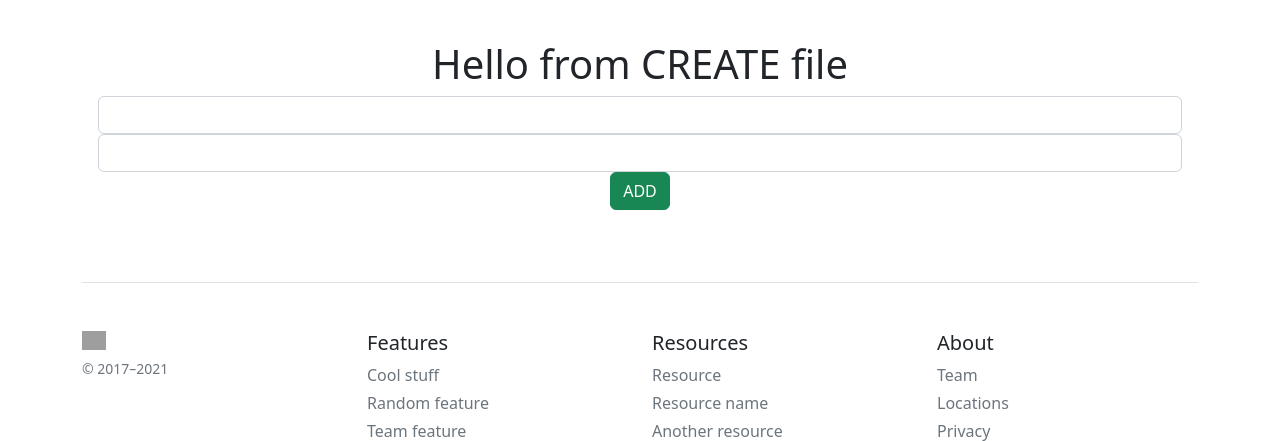
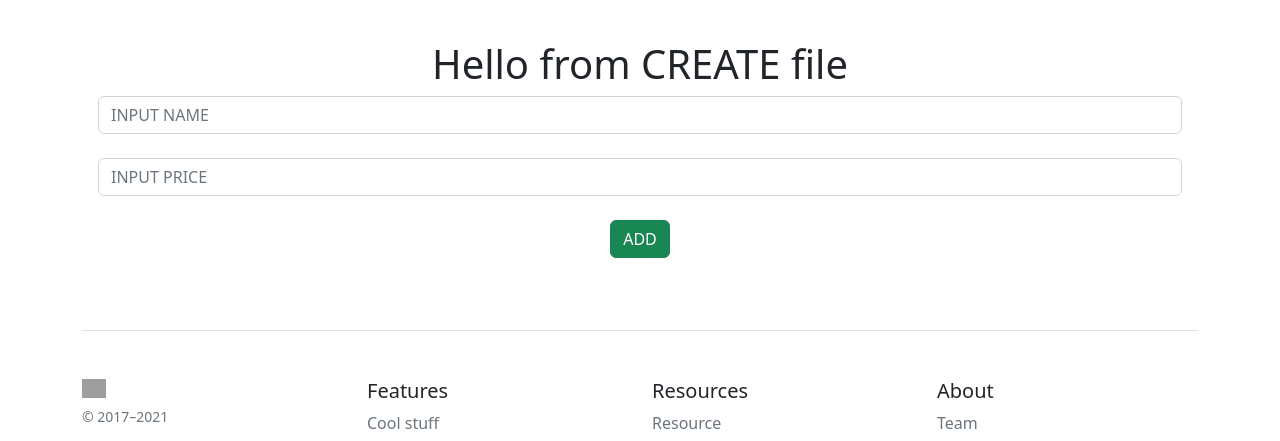
Before and after one commit to Petrovskaya-Svetlana/example_shoponline, a Python web app: template templates/create.html in a window 1280 px wide. Shown: the part 73-514 px from the top of the page. Run offline with Jinja, Linux system fonts and the light colour scheme; the template is opened without the code that fills it, so the values that code supplies are empty; grey boxes are pictures that could not be loaded.

Commit message:
finished 164

```diff
--- a/templates/base.html
+++ b/templates/base.html
@@ -28,7 +28,7 @@
 {#        <a class="me-3 py-2 text-dark text-decoration-none" href="#">Support</a>#}
 {#        <a class="py-2 text-dark text-decoration-none" href="#">Pricing</a>#}
       </nav>
-        <a class="btn btn-outline-primary" href="#">ADD</a>
+        <a class="btn btn-outline-primary" href="/create">ADD</a>
     </div>
   </header>
 
--- a/templates/create.html
+++ b/templates/create.html
@@ -8,8 +8,8 @@
 {% block body %}
     <h1>Hello from CREATE file</h1>
     <form method="post">
-        <input type="text" class="form-control" name="title" id="title">
-        <input type="number" class="form-control" name="price" id="price">
+        <input type="text" class="form-control" name="title" id="title" placeholder="INPUT NAME"><br>
+        <input type="number" class="form-control" name="price" id="price" placeholder="INPUT PRICE"><br>
         <button class="btn btn-success" type="submit">ADD</button>
     </form>
 {% endblock %}
```
Also changed, not shown: app.py (+7 -4 lines).
